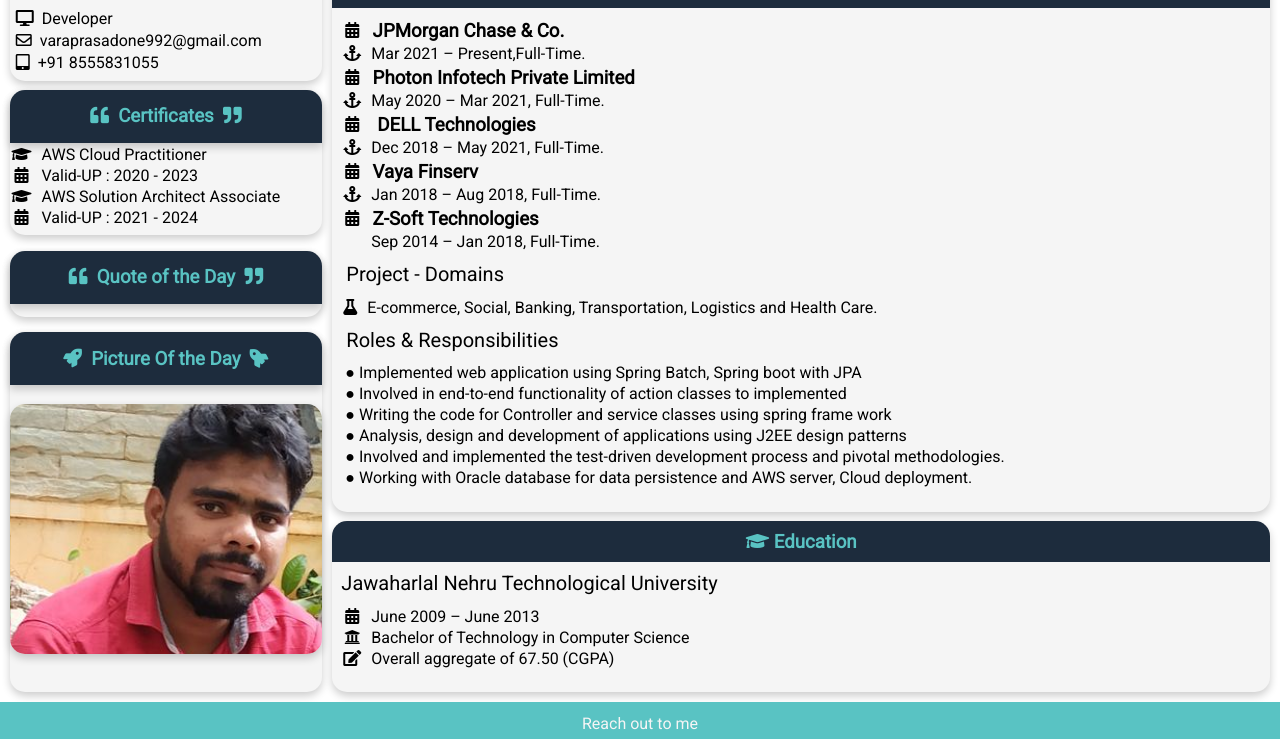
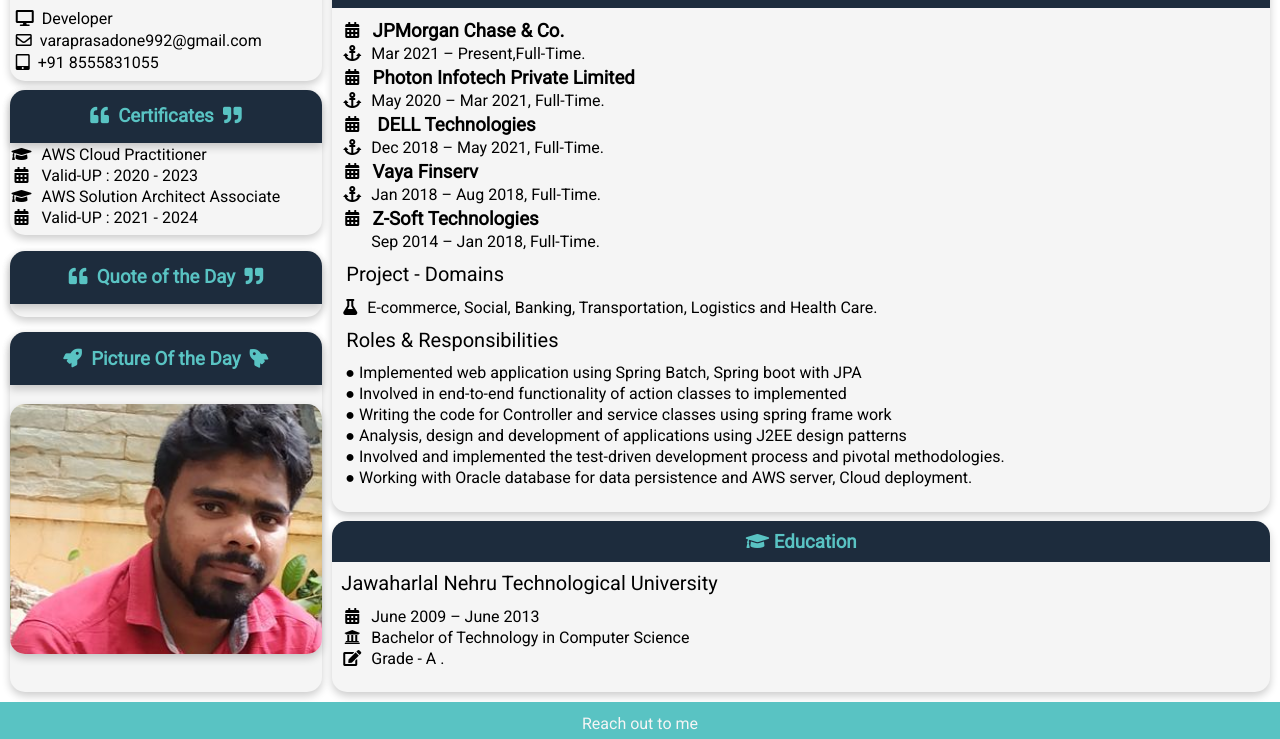
Before and after one commit to varaprsd11/VaraInfo, a plain HTML site: page index.html in a window 1280 px wide. Shown: the part 381-1120 px from the top of the page. Drawn offline with nearby package versions, Linux system fonts and the light colour scheme; no server answers; some icons are missing.

Commit message:
Update index.html

```diff
--- a/index.html
+++ b/index.html
@@ -156,7 +156,7 @@
                             <table>
                                 <tr><td style="text-align:center;"><i class="fas fa-calendar-alt"></i></td><td>&nbsp;&nbsp;June 2009 – June 2013</td></tr>
                                 <tr><td style="text-align:center;"><i class="fas fa-university"></i></i></td><td>&nbsp;&nbsp;Bachelor of Technology in Computer Science</td></tr>
-                                <tr><td style="text-align:center;"><i class="fas fa-edit"></i></td><td>&nbsp;&nbsp;Overall aggregate of 67.50 (CGPA)</td></tr>
+                                <tr><td style="text-align:center;"><i class="fas fa-edit"></i></td><td>&nbsp;&nbsp;Grade - A .</td></tr>
                             </table>
 
                 </section>
```
